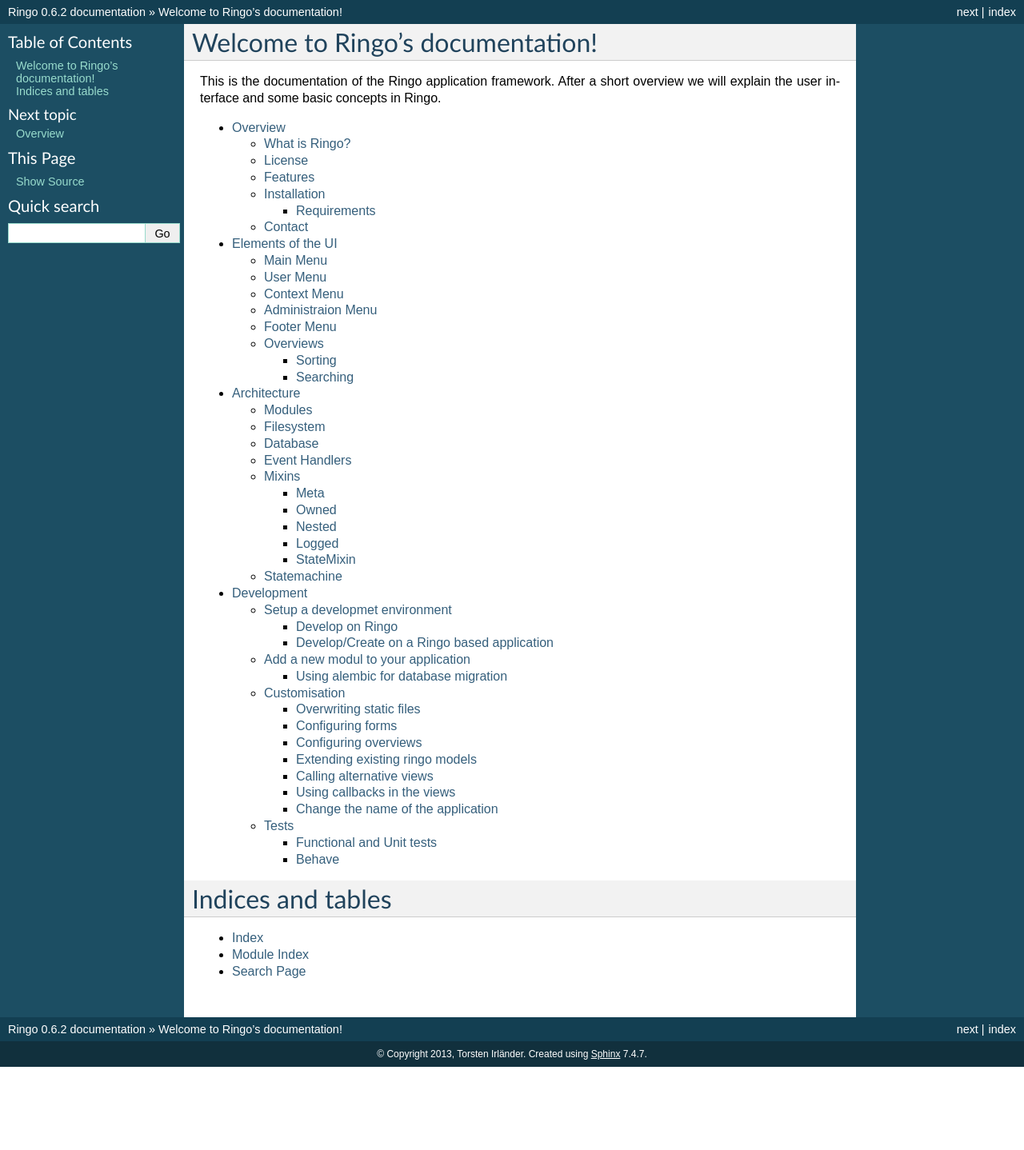
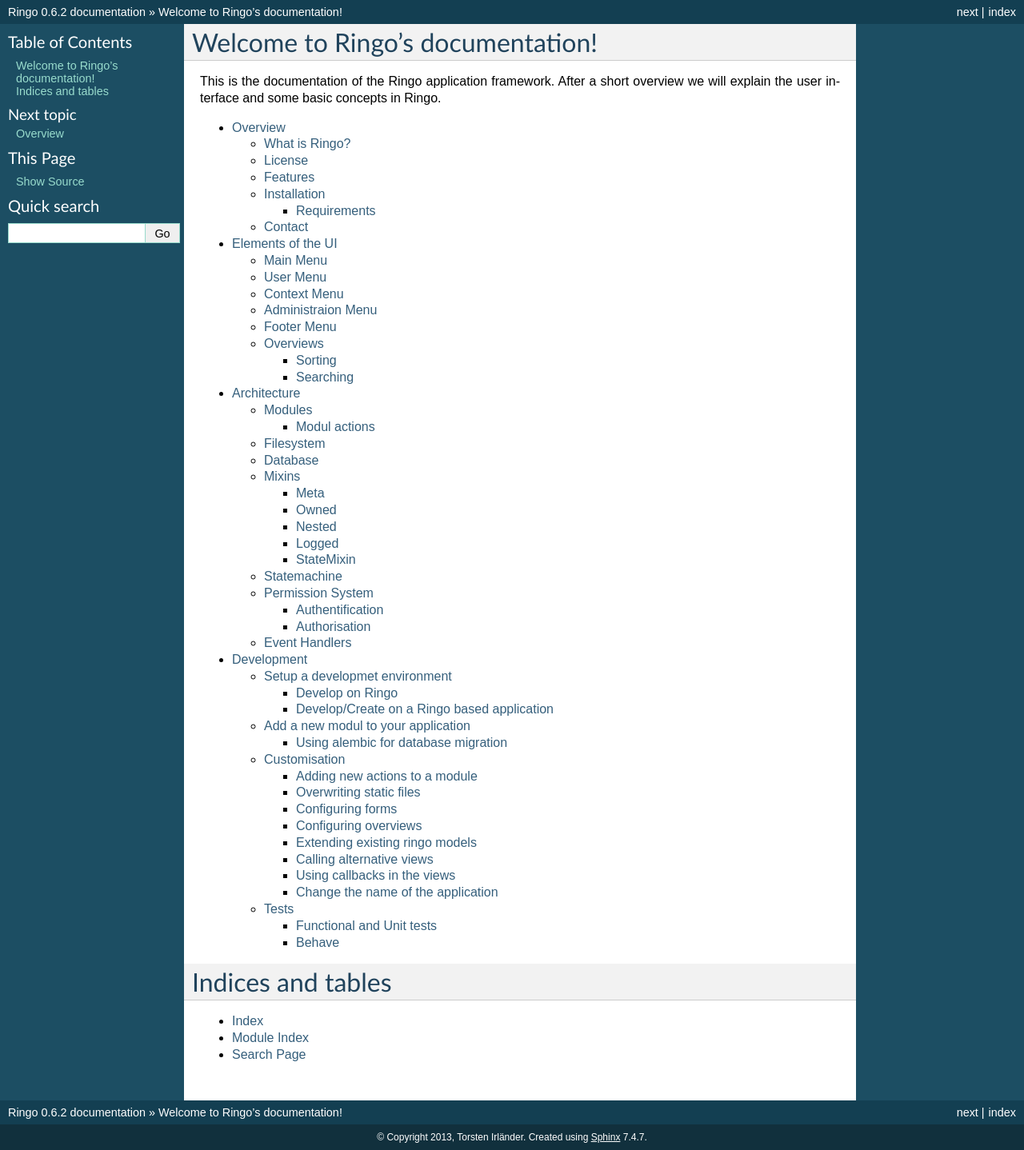
Before and after one commit to ringo-framework/ringo, a Sphinx documentation site: the page built from docs/source/index.rst, in a window 1280 px wide. Shown: the whole page at 80% size. Built offline with Sphinx 7.4.7, drawn with Linux system fonts in a browser that asks for light colours; formulas are drawn with MathJax 3; before the commit the page ends 1334 px from its top, so only the background shows below that; some of the changed lines change nothing that is shown.

Commit message:
Worked on documentation

```diff
--- a/docs/source/architecture.rst
+++ b/docs/source/architecture.rst
@@ -32,6 +32,8 @@
 proper way. See :ref:`create_ringo_based_application` for information on how
 to create an application using this scaffold.
 
+.. _modules:
+
 Modules
 =======
 The term "Module" is central and often used in ringo. Therefore it is important
@@ -51,15 +53,30 @@
 will look like. Finally there are configuration files to define how the forms
 and overview tables will look like.
 
-Ringo already come with many modules. One module per item. There is a module
-for the user management, a module for appointment and so on. There is also a module to handle the modules itself. So we can say in general: ringos functionality is the sum of all modules functionality. Ringo or a ringo based application can be extended by adding new modules.  Fortunately you will not need to create this infrastructure for you own. See :ref:`add_modules` for more information.
+Ringo already come with many modules. One module per item. There is a module for the user management, a module for appointment and so on. There is also a module to handle the modules itself. So we can say in general: ringos functionality is the sum of all modules functionality. Ringo or a ringo based application can be extended by adding new modules.  Fortunately you will not need to create this infrastructure for you own. See :ref:`add_modules` for more information.
 
 Each module has a common set of configuration options which can be done
 directly in the web interface. See the modules entry in the administion menu
 for more information.
 
+.. _module_actions:
 
+Modul actions
+-------------
+Modules provide actions which can be used to manipulate the item of a module.
+Ringo provides some basic CRUD [#]_ actions which are available on default for every module.
 
+* Create: Create new items.
+* Read: Show the item in detail in readonly mode.
+* Update: Edit items of the module.
+* Delete: Deleting items.
+* List: Listing all items of the module. This is slightly different to the action to read a single item.
+
+Every time you want to do something different to your items you will likely
+want to implement another action for the module. See :ref:`add_action` for
+more details how to add actions to a module.
+
+.. [#] CRUD means: Create, Read, Update, Delete
 
 
 Filesystem
@@ -126,9 +143,92 @@
 
 Database
 ========
+Below you see the basic schema of the ringo database. The schema only lists
+some central tables which help to understand how the things are wired together
+in ringo. The table colored orange `example` table in the top left is an
+example for any other table which will store items of a modul.
+Every item of an item has a reference to the module it belogs to. Further the
+current example has a reference to a user and a usergroup which defines the
+ownership [#]_ per item is is important for the authorisation.
 
 .. image:: images/database.png
    :alt: Basic database model.
+
+Let us begin with the `modules` table. This table will store information on
+all available modules in the system. It basically stores the configuration per
+modul.  As described in the :ref:`modules` section each modul has
+(:ref:`module_actions`) which are stored in the `actions` table. The NM-table
+`nm_actions_roles` define which `roles` are allowed to use the actions in the
+module. See :ref:`permissionsystem` for more information on how the
+:ref:`authorisation` is implemented in ringo.
+
+The `users` table stores all the users in ringo. The users table only holds
+minimal data which is required for authentification and authorisation.
+Additional information like the name, email etc. is stored in the `profiles`
+table. Every user has a profile.
+
+Users can be organised in groups using the `nm_user_groups` table. All
+usergroups are stored in the `usergroups` table. Roles can be assigned to
+usergroups and users. This is done with the NM-table `nm_user_roles` and
+`nm_usergroup_roles`.
+
+The table `user_settings` and `password_reset_request` are helper tables to
+save user settings like saved search queries or store the tokens to trigger
+the password reset.
+
+.. [#] The ownership feature can be added by using the :ref:`mixin_owned`
+   mixin.
+
+Mixins
+======
+.. automodule:: ringo.model.mixins
+
+.. _mixin_meta:
+
+Meta
+----
+.. autoclass:: ringo.model.mixins.Meta
+
+.. _mixin_owned:
+
+Owned
+-----
+.. autoclass:: ringo.model.mixins.Owned
+
+.. _mixin_nested:
+
+Nested
+------
+.. autoclass:: ringo.model.mixins.Nested
+
+.. _mixin_logged:
+
+Logged
+------
+.. autoclass:: ringo.model.mixins.Logged
+
+StateMixin
+----------
+.. autoclass:: ringo.model.mixins.StateMixin
+
+Statemachine
+============
+.. automodule:: ringo.model.statemachine
+
+.. _permissionsystem:
+
+Permission System
+=================
+
+.. _authendtification:
+
+Authentification
+----------------
+
+.. _authorisation:
+
+Authorisation
+-------------
 
 Event Handlers
 ==============
@@ -145,45 +245,3 @@
 
 Some of the Mixin classes do already have some predefined event_handlers
 configured.
-
-Mixins
-======
-Mixins can be used to add certain functionality to the BaseItems. Mixins are
-used in multiple inheritance. The ensure the the item will have all needed
-fields in the database and have the right interface to work with the
-functionality which is added by the mixin. Example::
-
-        class Comment(BaseItem, Nested, Meta, Owned, Base):
-            __tablename__ = 'comments'
-            _modul_id = 99
-            id = sa.Column(sa.Integer, primary_key=True)
-            comment = sa.Column('comment', sa.Text)
-
-            ...
-
-
-The comment class in the example only defines the two fields 'id' and
-'comment' but as it inherits from 'Logged', 'Meta' and 'Owned' it also will
-have date fields with the creation and date of the last update, references to
-the user and group which ownes the Comment. Further the 'Nested' mixin will
-ensure the comments can reference each other to be able to build a hierarchy
-structure (e.g Threads in the example of the comments).
-
-Meta
-----
-
-Owned
------
-
-Nested
-------
-
-Logged
-------
-
-StateMixin
-----------
-
-Statemachine
-============
-Write me
--- a/docs/source/development.rst
+++ b/docs/source/development.rst
@@ -167,6 +167,11 @@
 In the next sections I will give some examples on how to customise things in a
 ringo application.
 
+.. _add_action:
+
+Adding new actions to a module
+------------------------------
+
 Overwriting static files
 ------------------------
 
```
